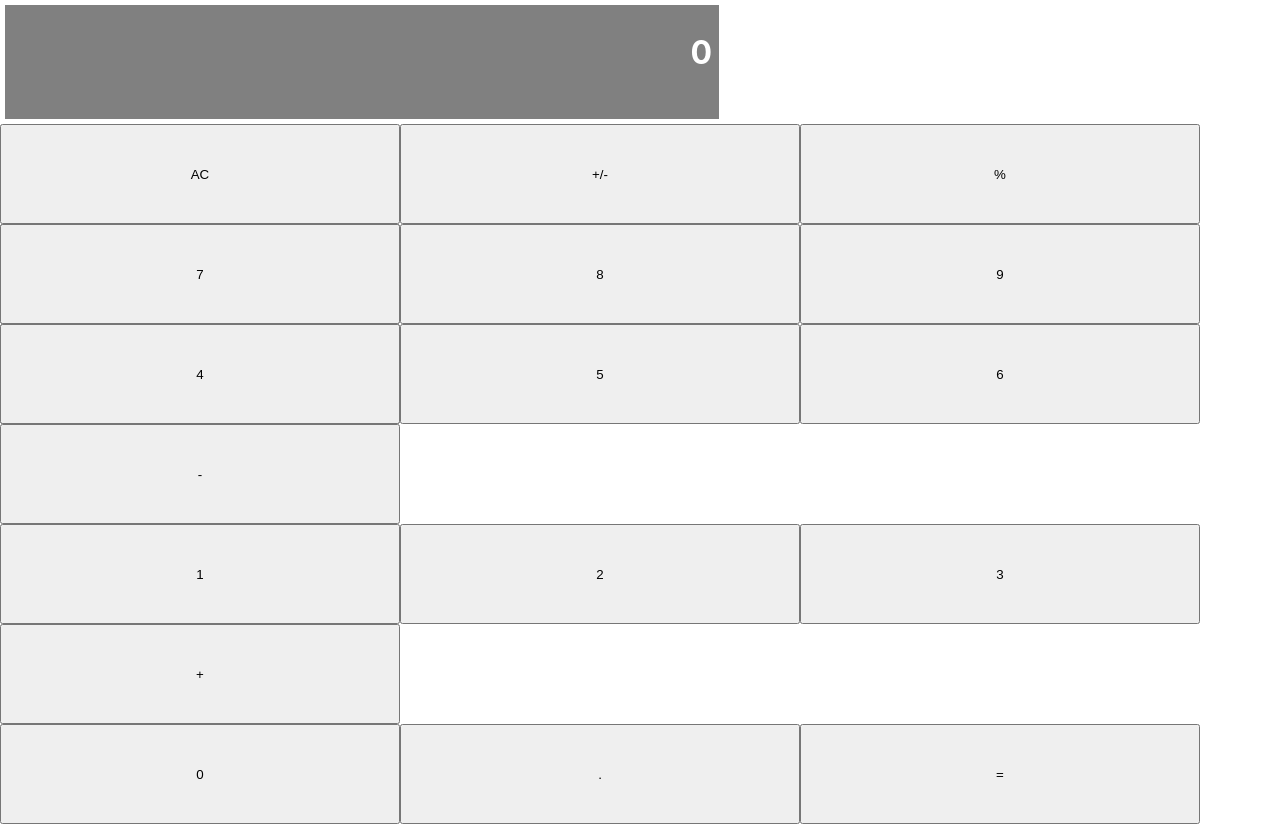
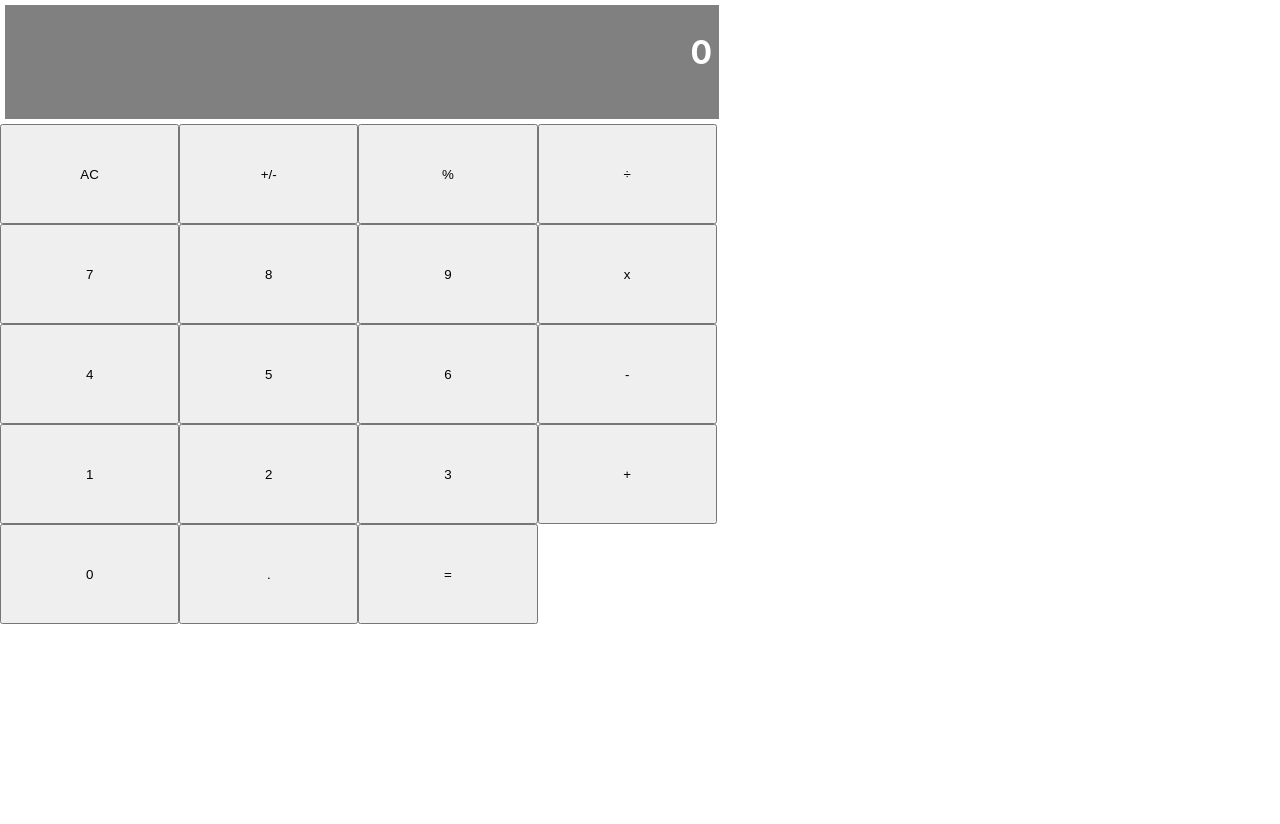
Before and after one commit to kbjude/calculator, a React (Create React App) app: page / in a window 1280 px wide. After the commit the page ends 800 px from the top, so only its background shows below. Built offline with nearby package versions, Linux system fonts and the light colour scheme.

Commit message:
Fiting size

```diff
--- a/src/components/Button.css
+++ b/src/components/Button.css
@@ -1,3 +1,3 @@
 .button {
-    width: 25rem;
+    width: 11.2rem;
 }
```
